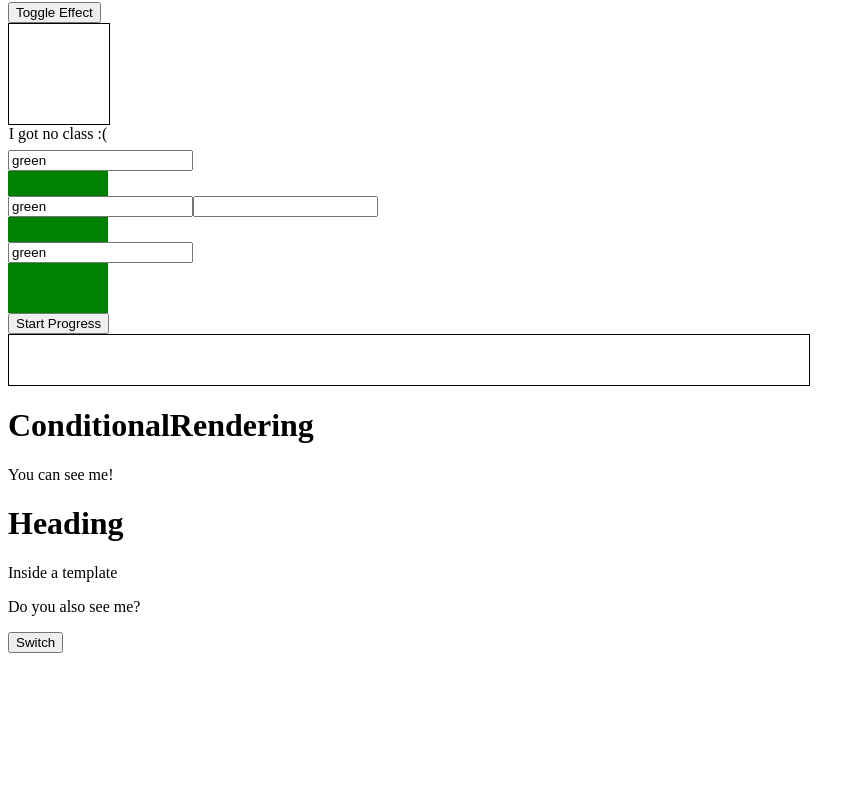
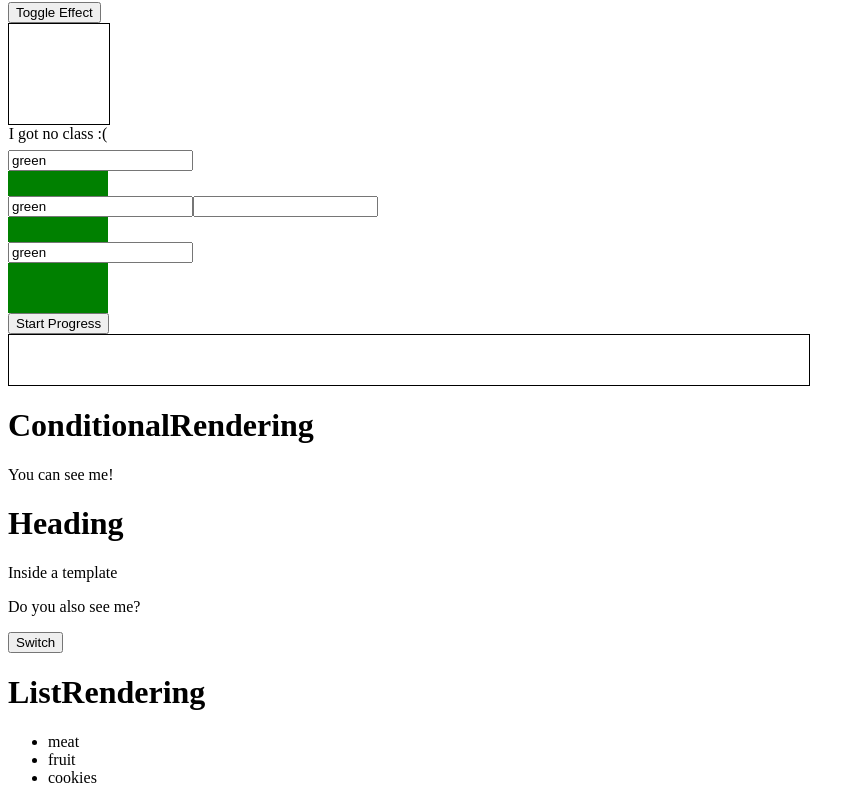
Before and after one commit to mikeliketool/vue-fundamentals, a Vue app: page / in a window 1280 px wide. Shown: the part 1604-2407 px from the top of the page, without its empty margins (0-865 px from the left). Before the commit the page ends 2265 px from the top, so only its background shows below. Built offline with nearby package versions, Linux system fonts and the light colour scheme.

Commit message:
Add in v-for example

```diff
--- a/src/App.vue
+++ b/src/App.vue
@@ -9,6 +9,7 @@
     <DynamicCSS />
     <DynamicCSSExercise />
     <ConditionalRendering />
+    <ListRendering />
   </div>
 </template>
 
@@ -22,6 +23,7 @@ import TwoWayBindingExercise from './components/TwoWayBindingExercise.vue'
 import DynamicCSS from './components/DynamicCSS.vue'
 import DynamicCSSExercise from './components/DynamicCSSExercise.vue'
 import ConditionalRendering from './components/ConditionalRendering.vue'
+import ListRendering from './components/ListRendering.vue'
 
 export default {
   name: 'App',
@@ -34,7 +36,8 @@ export default {
     TwoWayBindingExercise,
     DynamicCSS,
     DynamicCSSExercise,
-    ConditionalRendering
+    ConditionalRendering,
+    ListRendering
   }
 }
 </script>
--- /dev/null
+++ b/src/components/ListRendering.vue
@@ -0,0 +1,24 @@
+<template>
+  <div class='list_rendering'>
+    <h1 v-once>{{ title }}</h1>
+    <ul>
+      <li v-for='ingredient in ingredients' :key='ingredient'>{{ ingredient }}</li>
+    </ul>
+  </div>
+</template>
+
+<script>
+export default {
+  name: 'ListRendering',
+  data() {
+		return {
+      title: 'ListRendering',
+      ingredients: ['meat', 'fruit', 'cookies'],
+      persons: [
+        {name: 'Max', age: 27, color: 'red'},
+        {name: 'Anna', age: 'unknown', color: 'blue'}
+      ]
+    }
+  }
+}
+</script>
```
